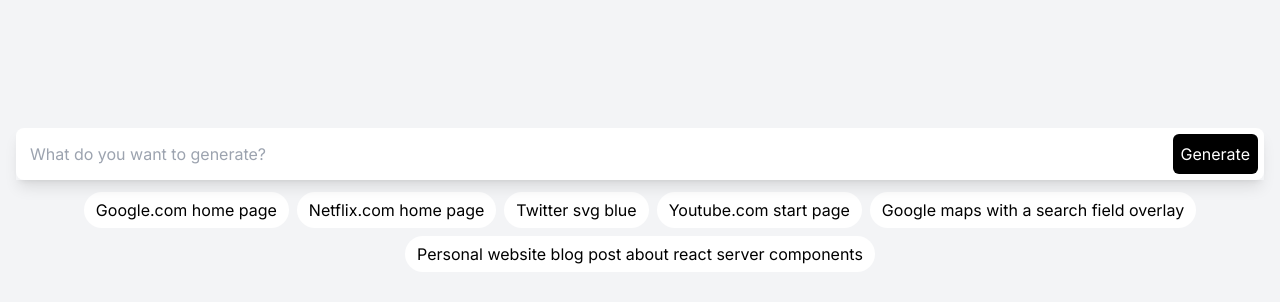
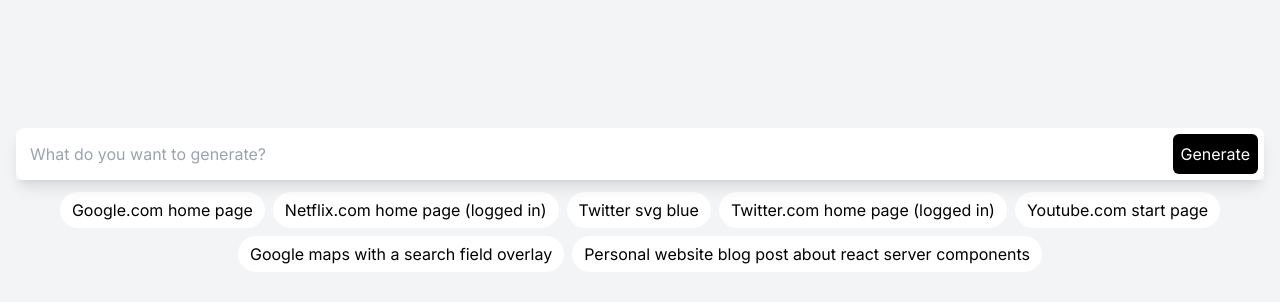
Before and after one commit to alvarlagerlof/rsc-generator, a Next.js app: page / in a window 1280 px wide. Shown: the top 302 px of the page. Built offline with nearby package versions, Linux system fonts and the light colour scheme.

Commit message:
Better suggestions

```diff
--- a/app/page.tsx
+++ b/app/page.tsx
@@ -237,8 +237,9 @@
             <div className="flex flex-row gap-2 flex-wrap justify-center">
               {[
                 "Google.com home page",
-                "Netflix.com home page",
+                "Netflix.com home page (logged in)",
                 "Twitter svg blue",
+                "Twitter.com home page (logged in)",
                 "Youtube.com start page",
                 "Google maps with a search field overlay",
                 "Personal website blog post about react server components",
```
